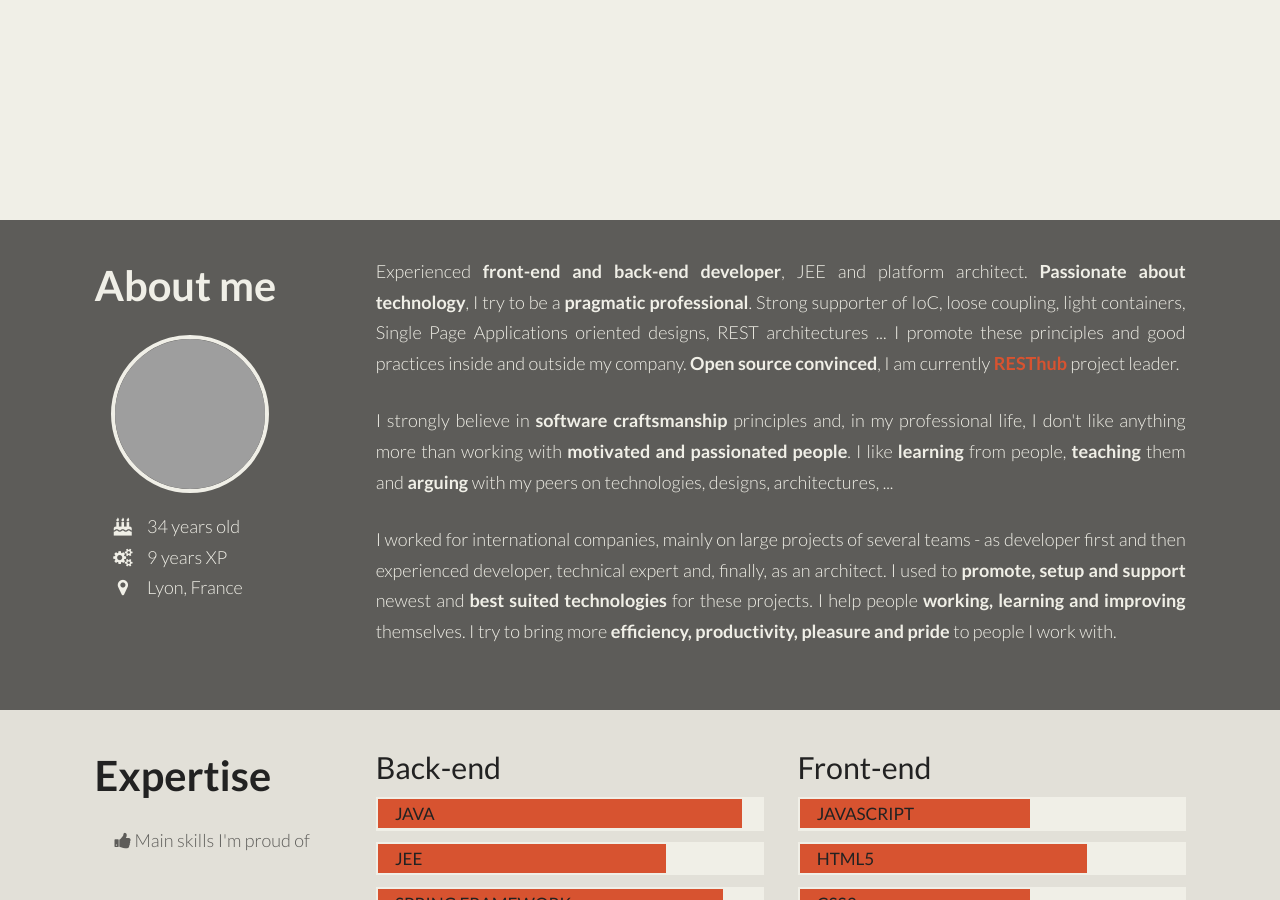
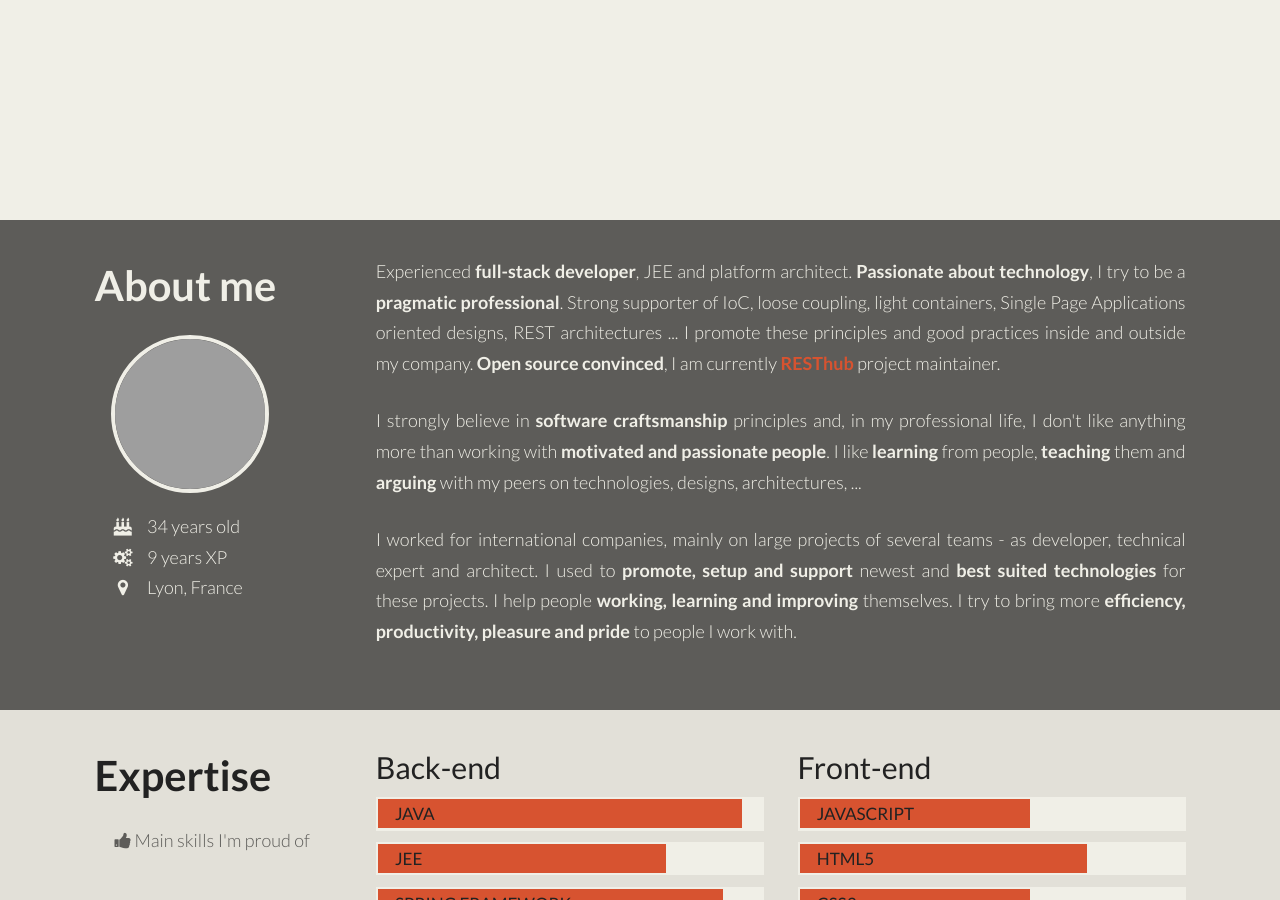
Before and after one commit to bmeurant/bmeurant.github.io, a Jekyll site: the page index.html, which Jekyll copies as it is, in a window 1280 px wide and 900 px high, scrolled down 680 px. Built offline with Jekyll 4.4.1, drawn with Linux system fonts in a browser that asks for light colours; Markdown is read by kramdown in place of the engine named in the settings; grey boxes are pictures that could not be loaded.

Commit message:
Typos on index

```diff
--- a/index.html
+++ b/index.html
@@ -71,25 +71,21 @@
             </div>
         </aside>
         <article>
-            <p>Experienced <b>front-end and back-end developer</b>, JEE and platform architect. <b>Passionate about
-                technology</b>, I
-                try to be a <b>pragmatic professional</b>. Strong supporter of IoC, loose coupling, light containers,
-                Single
-                Page Applications oriented designs, REST architectures ... I promote these principles and good practices
+            <p>Experienced <b>full-stack developer</b>, JEE and platform architect. <b>Passionate about
+                technology</b>, I try to be a <b>pragmatic professional</b>. Strong supporter of IoC, loose coupling, light containers,
+                Single Page Applications oriented designs, REST architectures ... I promote these principles and good practices
                 inside and outside my company. <b>Open source convinced</b>, I am currently
-                <b><a href="http://www.resthub.org" target="new">RESThub</a></b> project leader.</p>
+                <b><a href="http://www.resthub.org" target="new">RESThub</a></b> project maintainer.</p>
 
             <p>I strongly believe in <b>software craftsmanship</b> principles and, in my professional life, I don't like
-                anything more than working with <b>motivated and passionated people</b>. I like <b>learning</b> from
+                anything more than working with <b>motivated and passionate people</b>. I like <b>learning</b> from
                 people, <b>teaching</b> them and <b>arguing</b> with my peers on technologies, designs, architectures,
                 ...</p>
 
-            <p>I worked for international companies, mainly on large projects of several teams - as developer first and
-                then experienced developer, technical expert and, finally, as an architect. I used to <b>promote, setup
-                    and support</b> newest and
+            <p>I worked for international companies, mainly on large projects of several teams - as developer, technical expert and
+                architect. I used to <b>promote, setup and support</b> newest and
                 <b>best suited technologies</b> for these projects. I help people <b>working, learning and improving</b>
-                themselves. I
-                try to bring more <b>efficiency, productivity, pleasure and pride</b> to people I work with.</p>
+                themselves. I try to bring more <b>efficiency, productivity, pleasure and pride</b> to people I work with.</p>
 
             <!--button type="button" class="btn btn-default download"><i class="fa fa-fw fa-download"></i>Download Resume</button-->
         </article>
```
